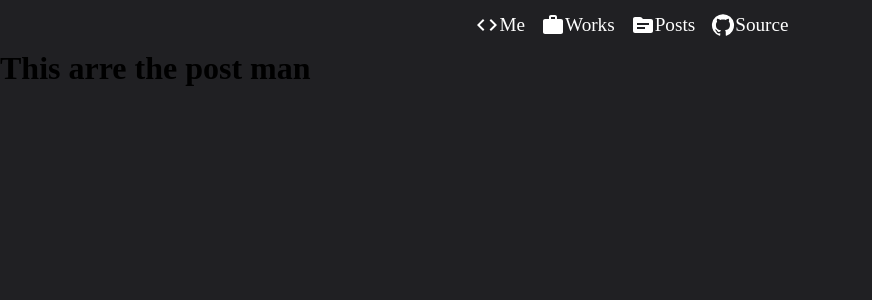
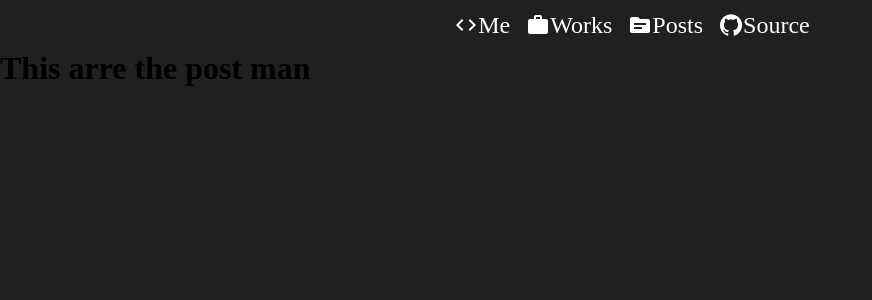
Before and after one commit to laloh/portfolio, a React (Create React App) app: page /posts in a window 1280 px wide. Shown: the top 300 px of the page, without its empty margins (0-872 px from the left). Built offline with nearby package versions, Linux system fonts and the light colour scheme.

Commit message:
Change font lines

```diff
--- a/src/App.css
+++ b/src/App.css
@@ -25,7 +25,7 @@ body {
 .header-profile-works,
 .header-profile-posts,
 .header-profile-source {
-	font-size: 1.2rem;
+	font-size: 1.5em;
 	display: flex;
 	flex-direction: row;
 	align-items: center;
@@ -101,14 +101,14 @@ footer {
 }
 
 a {
-	color: wheat;
+	color: white;
+	text-decoration: none;
 }
 
 .text-link {
 	text-decoration: none;
 	color: white;
 }
-
 
 /* Card component */
 
--- a/src/components/Header.js
+++ b/src/components/Header.js
@@ -25,7 +25,7 @@ export default function ButtonAppBar() {
 				</div>
 				<div className='header-profile-source'>
 					<GitHubIcon/>
-					<span>Source</span>
+					<span><a href='https://github.com/laloh/portfolio'>Source</a></span>
 				</div>
 		  </div>
 	  </div>
```
